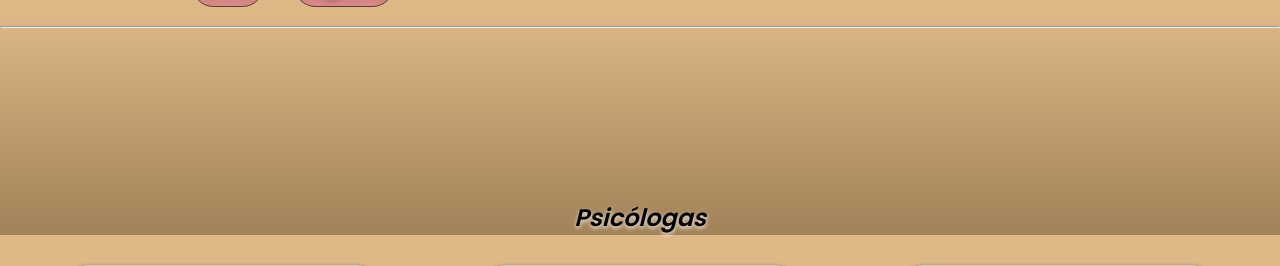
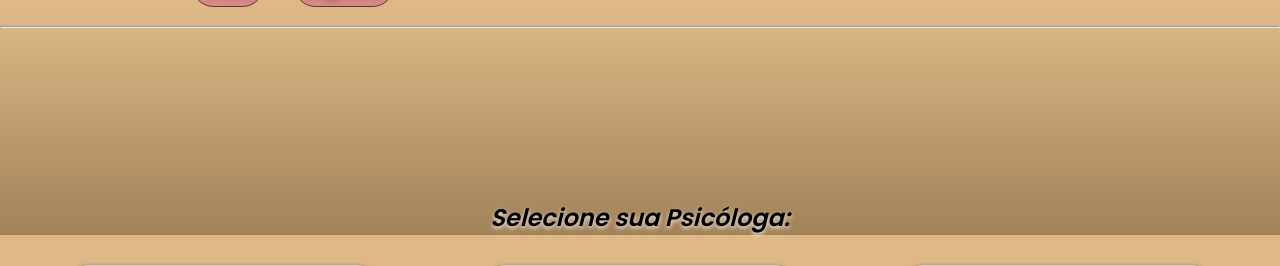
Before and after one commit to Pedrown1/Espaco_Reconectar, a PHP site: page / in a window 1280 px wide. Shown: the part 565-831 px from the top of the page. Run offline with PHP 8.4, Linux system fonts and the light colour scheme.

Commit message:
'Escolha a Psicologa'

```diff
--- a/Principal/index.php
+++ b/Principal/index.php
@@ -94,7 +94,7 @@
         <section  id="psicologas" class="container">
 
           <div>
-            <h1 class="titulo">Psicólogas</h1>
+            <h1 class="titulo">Selecione sua Psicóloga:</h1>
           </div>
 
           <div class="section-container">
```
